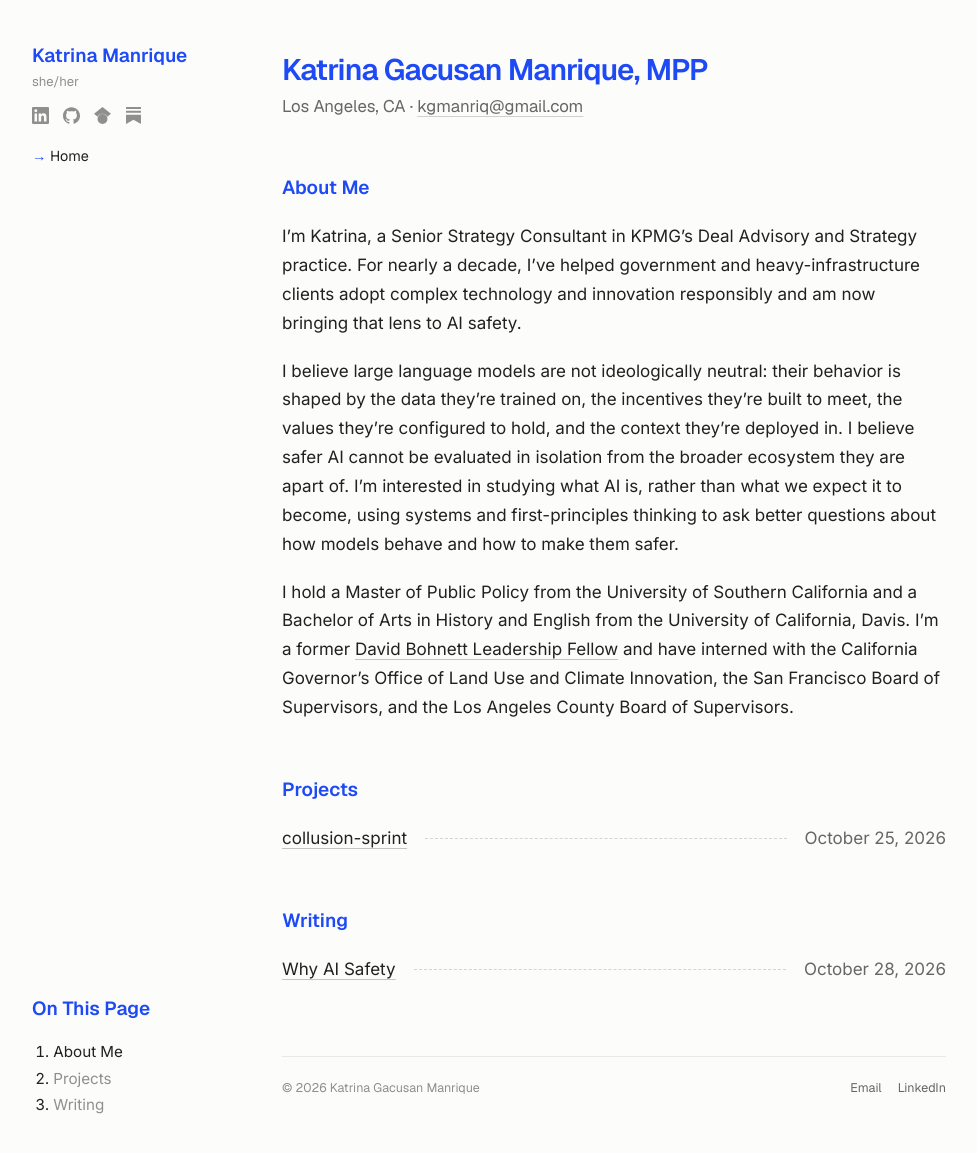
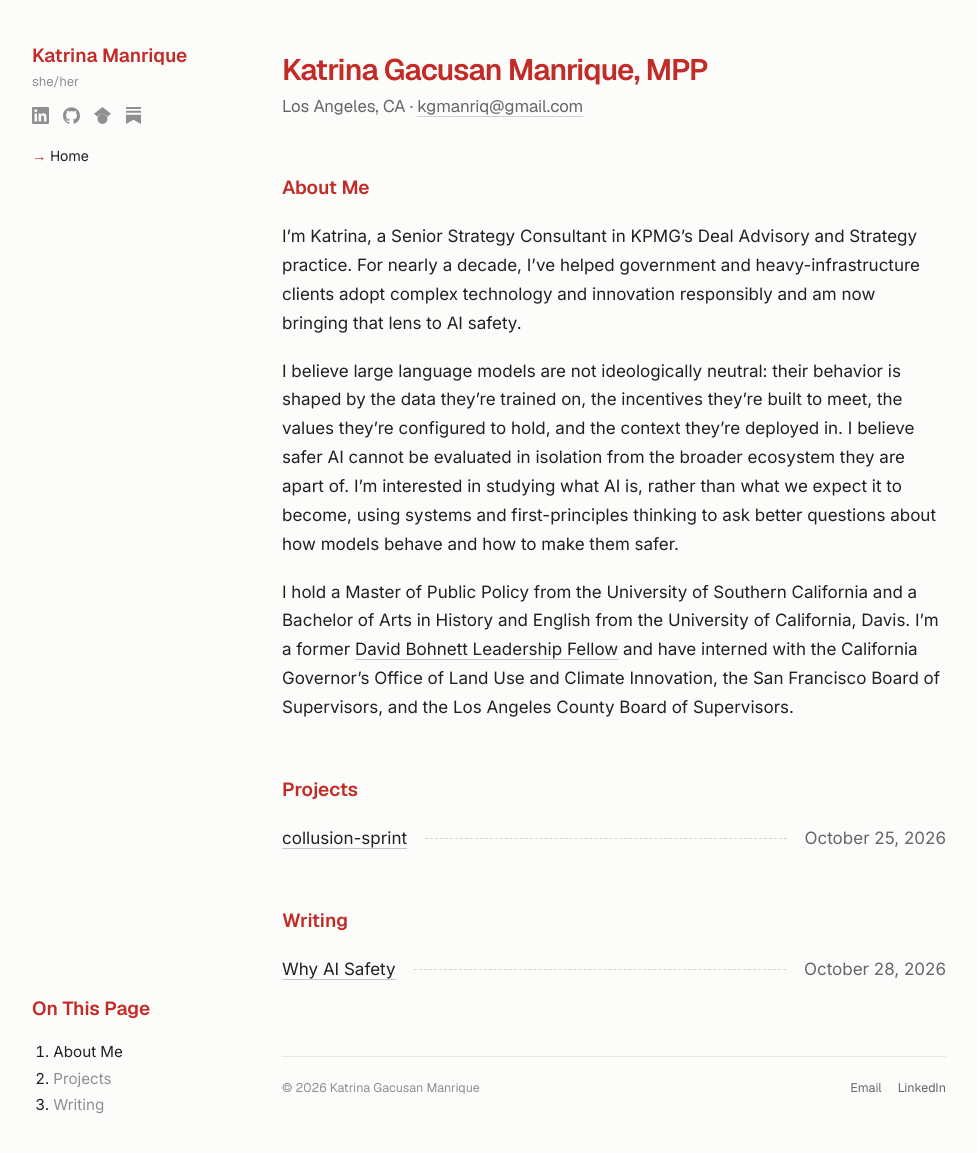
Before and after one commit to kgmanriq/kgmanriq.github.io, a Jekyll site: the page built from index.html, in a window 1280 px wide and 1163 px high. Shown: the top 1153 px of the window, without its empty margins (16-993 px from the left). Built offline with Jekyll 4.4.1, drawn with Linux system fonts in a browser that asks for light colours.

Commit message:
Switch accent and heading color to red #c22b26
Co-Authored-By: Claude Opus 5.5 <noreply@anthropic.com>
Claude-Session: https://claude.ai/code/session_01EuuEgRVzQ3seSDn6GstdDW

```diff
--- a/assets/css/style.css
+++ b/assets/css/style.css
@@ -5,9 +5,9 @@
   --muted: #666666;
   --faint: #8f8f8f;
   --line: #e8e8e5;
-  --accent: #1e4af5;
-  --heading: #1e4af5;
-  --accent-soft: #eaeffe;
+  --accent: #c22b26;
+  --heading: #c22b26;
+  --accent-soft: #fbeceb;
   --serif: "Geist", "Helvetica Neue", Helvetica, Arial, sans-serif;
   --sans: "Geist", "Helvetica Neue", Helvetica, Arial, sans-serif;
   --body: "Inter", "Helvetica Neue", Helvetica, Arial, sans-serif;
@@ -93,7 +93,7 @@ p { margin: 0 0 1.1em; }
 /* ---------- Tiles ---------- */
 .tiles { display: grid; grid-template-columns: repeat(3, 1fr); gap: 14px; margin-bottom: 8px; clear: none; }
 .tile { display: flex; flex-direction: column; background: #fff; border: 1px solid var(--line); border-radius: 10px; overflow: hidden; text-decoration: none; color: var(--text); transition: border-color .15s, transform .15s; }
-.tile:hover { color: var(--text); border-color: rgba(30, 74, 245, .5); transform: translateY(-2px); }
+.tile:hover { color: var(--text); border-color: rgba(194, 43, 38, .5); transform: translateY(-2px); }
 .tile-img { width: 100%; aspect-ratio: 16 / 9; object-fit: cover; display: block; border-bottom: 1px solid var(--line); }
 .tile-body { padding: 14px 15px 16px; display: flex; flex-direction: column; flex: 1; }
 .tile-meta { font-family: var(--sans); font-size: .68rem; color: var(--faint); margin: 0 0 6px; }
```
